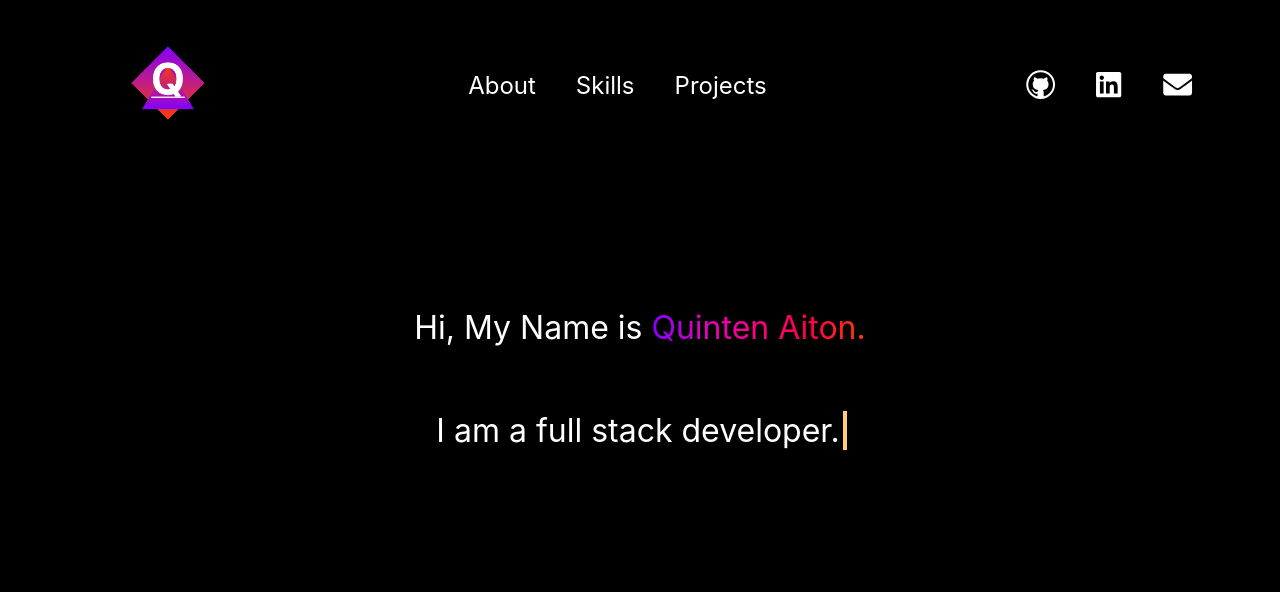
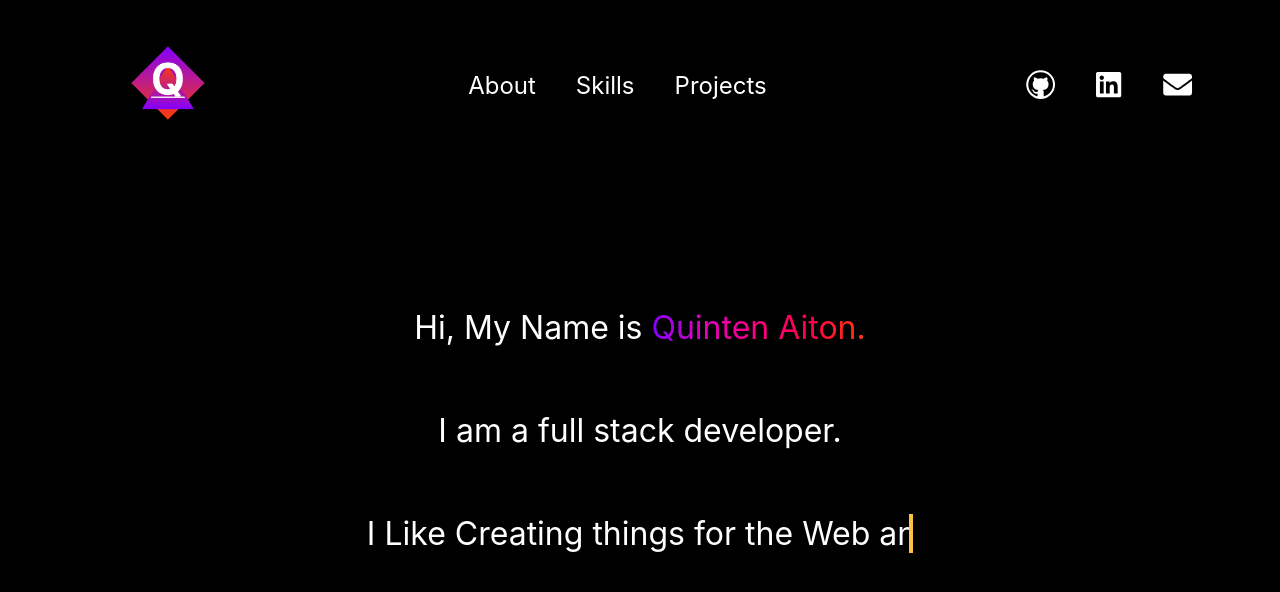
Before and after one commit to QuinAiton/PersonalPortfolio, a Next.js app: page / in a window 1280 px wide. Shown: the top 592 px of the page. Built offline with nearby package versions, Linux system fonts and the light colour scheme.

Commit message:
Fixes Time on TypeWriter Effect

```diff
--- a/styles/Header.module.scss
+++ b/styles/Header.module.scss
@@ -9,6 +9,7 @@
   .typing {
     display: flex;
     flex-direction: column;
+    // justify-content: center;
     align-items: center;
     width: auto;
     font-size: 2em;
@@ -38,7 +39,7 @@
 
     p:nth-child(1) {
       -webkit-animation: type 2s steps(40, end);
-      animation: type 3.5s steps(40, end);
+      animation: type 2s steps(40, end);
       -webkit-animation-fill-mode: forwards;
       animation-fill-mode: forwards;
     }
@@ -46,19 +47,19 @@
     p:nth-child(2) {
       opacity: 0;
       -webkit-animation: type 2s steps(40, end);
-      animation: type 3.5s steps(40, end);
-      -webkit-animation-delay: 3.5s;
-      animation-delay: 3.5s;
+      animation: type 2s steps(40, end);
+      -webkit-animation-delay: 2s;
+      animation-delay: 2s;
       -webkit-animation-fill-mode: forwards;
       animation-fill-mode: forwards;
     }
 
     p:nth-child(3) {
       opacity: 0;
-      -webkit-animation: type 5s steps(40, end);
-      animation: type 3.5s steps(40, end);
-      -webkit-animation-delay: 7s;
-      animation-delay: 7s;
+      -webkit-animation: type 2s steps(40, end);
+      animation: type 2s steps(40, end);
+      -webkit-animation-delay: 4s;
+      animation-delay: 4s;
       -webkit-animation-fill-mode: forwards;
       animation-fill-mode: forwards;
     }
```
